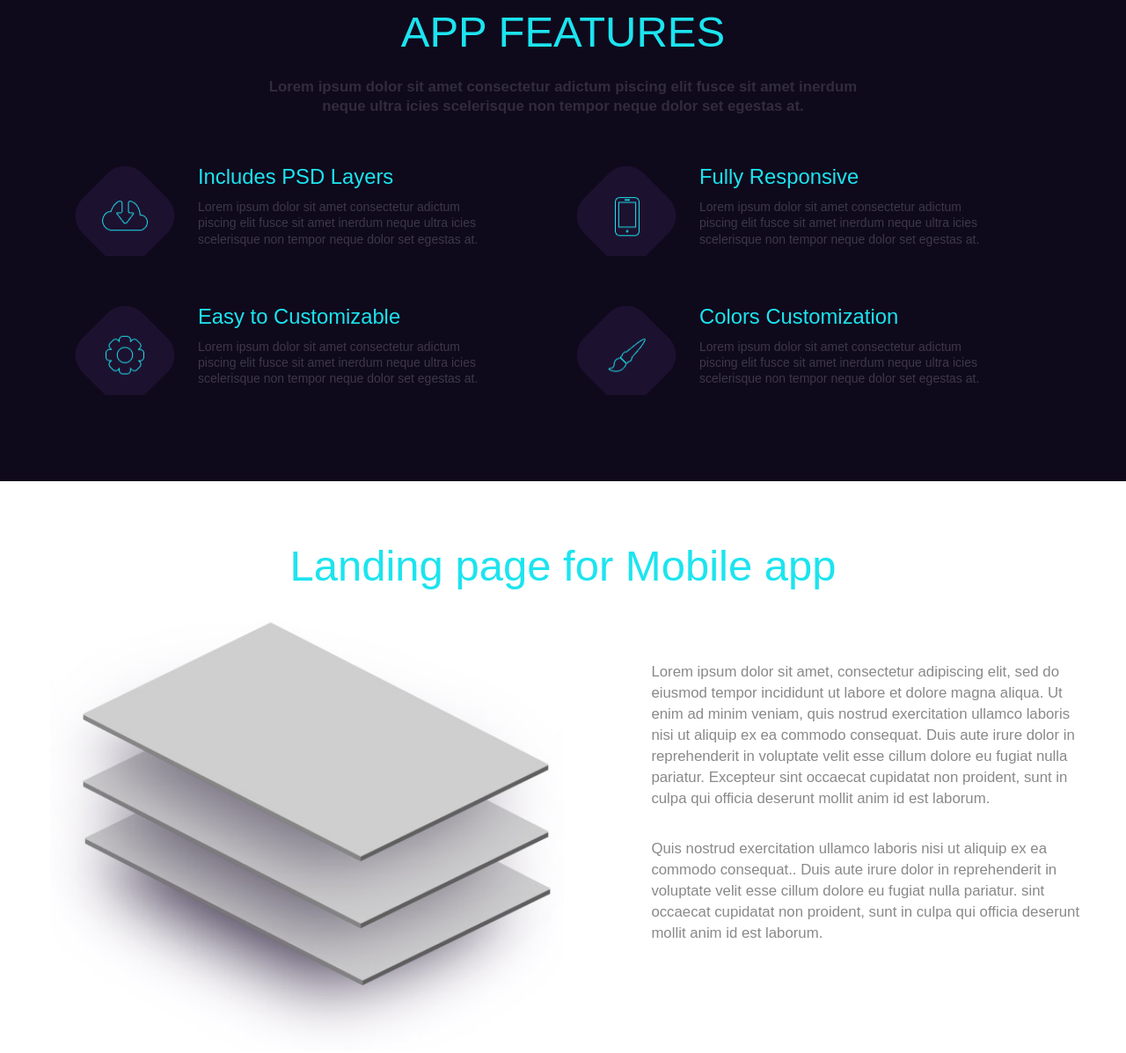
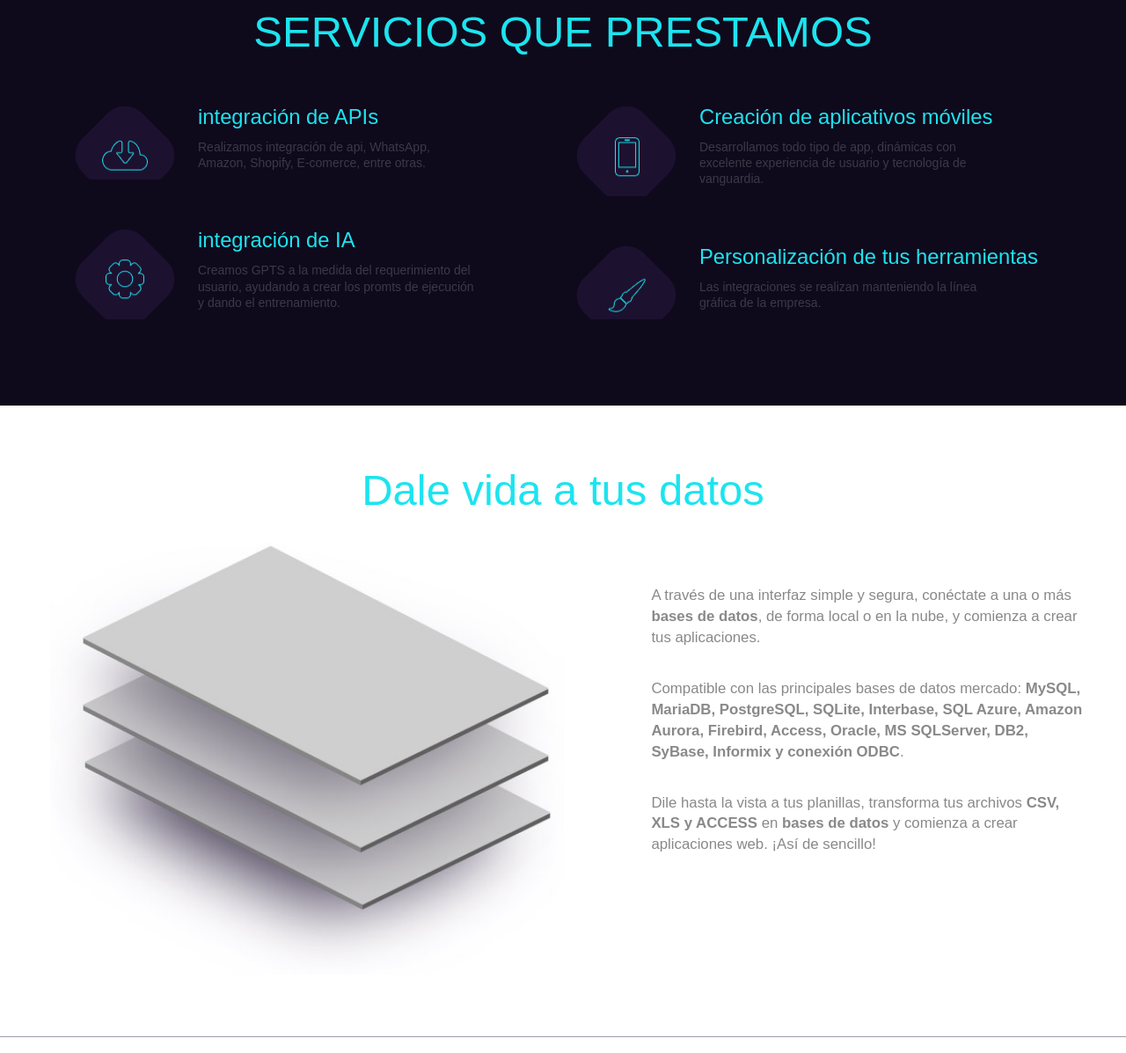
Before and after one commit to DevTuna-02/CompanyPage, a plain HTML site: page index.html in a window 1280 px wide. Shown: the part 780-1977 px from the top of the page at 88% size. Drawn offline with nearby package versions, Linux system fonts and the light colour scheme.

Commit message:
changed texts

```diff
--- a/index.html
+++ b/index.html
@@ -79,11 +79,9 @@ Smartphone Compatible web template, free webdesigns for Nokia, Samsung, LG, Sony
 		 </div>
 
 		 <div class="banner-info">
-			 <h1>MOBILE APP<span>LANDING PAGE</span></h1>
-			 <p>Lorem ipsum dolor sit amet, consectetur adipiscing elit, sed do eiusmod tempor incididunt ut
-			 labore et dolore magna aliqua. Ut enim ad minim veniam, quis nostrud exercitation ullamco laboris nisi ut aliquip
-			 ex ea commodo consequat. Duis aute irure dolor in reprehenderit in voluptate velit esse cillum dolore eu fugiat nulla pariatur. Excepteur sint occaecat cupidatat non proident,
-			 sunt in culpa qui officia deserunt mollit anim id est laborum.</p>
+			 <h1>APLICACIONES MÓVILES<span>Y WEB CON IA</span></h1>
+			 <p>Transforme su base de datos en sistemas web  completos, análisis de resultados con la ayuda de la inteligencia artificial.
+				Hacemos más fácil su propuesta de negocios.</p>
 			 <a href="#"><img src="images/app.png" alt=""/></a>
 		 </div>
 		 <div class="down">
@@ -98,41 +96,28 @@ Smartphone Compatible web template, free webdesigns for Nokia, Samsung, LG, Sony
 <div id="feature" class="features">
 	 <div class="container">
 		 <div class="feature-info text-center">
-		 <h3>APP FEATURES</h3>
-		 <p>Lorem ipsum dolor sit amet consectetur adictum piscing elit fusce sit amet inerdum
-		  neque ultra icies scelerisque non tempor neque dolor set egestas at.</p>
+		 <h3>SERVICIOS QUE PRESTAMOS</h3>
 		 </div>
 		 <div class="feature-grids">
 			 <div class="col-md-6 feature-sec">
 				 <div class="feature-grid grid1">
-					 <h3>Includes PSD Layers</h3>
-					 <p>Lorem ipsum dolor sit amet consectetur adictum
-						piscing elit fusce sit amet inerdum neque ultra
-						icies scelerisque non tempor neque dolor set
-						egestas at.</p>
+					 <h3>integración de APIs</h3>
+					 <p>Realizamos integración de api, WhatsApp, Amazon, Shopify, E-comerce, entre otras.
+						</p>
 				 </div>
 				 <div class="feature-grid grid2">
-					 <h3>Easy to Customizable</h3>
-					 <p>Lorem ipsum dolor sit amet consectetur adictum
-						piscing elit fusce sit amet inerdum neque ultra
-						icies scelerisque non tempor neque dolor set
-						egestas at.</p>
+					 <h3>integración de IA</h3>
+					 <p>Creamos GPTS a la medida del requerimiento del usuario,  ayudando a crear los promts de ejecución y dando el entrenamiento.</p>
 				 </div>
 			 </div>
 			 <div class="col-md-6 feature-sec">
 				 <div class="feature-grid grid3">
-					 <h3>Fully Responsive</h3>
-					 <p>Lorem ipsum dolor sit amet consectetur adictum
-						piscing elit fusce sit amet inerdum neque ultra
-						icies scelerisque non tempor neque dolor set
-						egestas at.</p>
+					 <h3>Creación de aplicativos móviles</h3>
+					 <p>Desarrollamos todo tipo de app, dinámicas con excelente experiencia de usuario y tecnología de vanguardia.</p>
 				 </div>
 				 <div class="feature-grid grid4">
-					 <h3>Colors Customization</h3>
-					 <p>Lorem ipsum dolor sit amet consectetur adictum
-						piscing elit fusce sit amet inerdum neque ultra
-						icies scelerisque non tempor neque dolor set
-						egestas at.</p>
+					 <h3>Personalización de tus herramientas</h3>
+					 <p>Las integraciones se realizan manteniendo la línea gráfica de la empresa.</p>
 				 </div>
 			 </div>
 			 <div class="clearfix"></div>
@@ -141,21 +126,16 @@ Smartphone Compatible web template, free webdesigns for Nokia, Samsung, LG, Sony
 </div>
 <!--landing-->
 <div class="landing">
-		 <h3>Landing page for Mobile app</h3>
+		 <h3>Dale vida a tus datos</h3>
 		 <div class="alnding-sec">
 			 <div class="col-md-6 slades">
 				 <img src="images/shape2.jpg" alt=""/>
 			 </div>
 			 <div class="col-md-6 landing-info">
-				 <p>Lorem ipsum dolor sit amet, consectetur adipiscing elit,
-				 sed do eiusmod tempor incididunt ut labore et dolore magna aliqua.
-				 Ut enim ad minim veniam, quis nostrud exercitation ullamco laboris nisi ut aliquip
-				 ex ea commodo consequat. Duis aute irure dolor in reprehenderit in voluptate velit
-				 esse cillum dolore eu fugiat nulla pariatur. Excepteur sint occaecat cupidatat non
-				 proident, sunt in culpa qui officia deserunt mollit anim id est laborum.</p>
-				 <p class="lndng-text">Quis nostrud exercitation ullamco laboris nisi ut aliquip ex ea commodo consequat..
-				 Duis aute irure dolor in reprehenderit in voluptate velit esse cillum dolore eu fugiat nulla pariatur.
-				 sint occaecat cupidatat non proident, sunt in culpa qui officia deserunt mollit anim id est laborum.</p>
+				 <p>A través de una interfaz simple y segura, conéctate a una o más <b>bases de datos</b>, de forma local o en la nube, y comienza a crear tus aplicaciones.
+					</p>
+					<p>Compatible con las principales bases de datos mercado: <b>MySQL, MariaDB, PostgreSQL, SQLite, Interbase, SQL Azure, Amazon Aurora, Firebird, Access, Oracle, MS SQLServer, DB2, SyBase, Informix y conexión ODBC</b>.</p>
+					<p>Dile hasta la vista a tus planillas, transforma tus archivos <b>CSV, XLS y ACCESS</b> en <b>bases de datos</b> y comienza a crear aplicaciones web. ¡Así de sencillo!</p>
 			 </div>
 			 <div class="clearfix"></div>
 	 </div>
```
